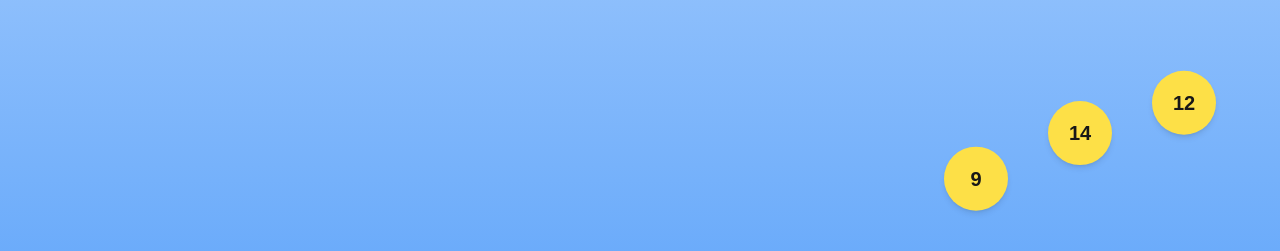
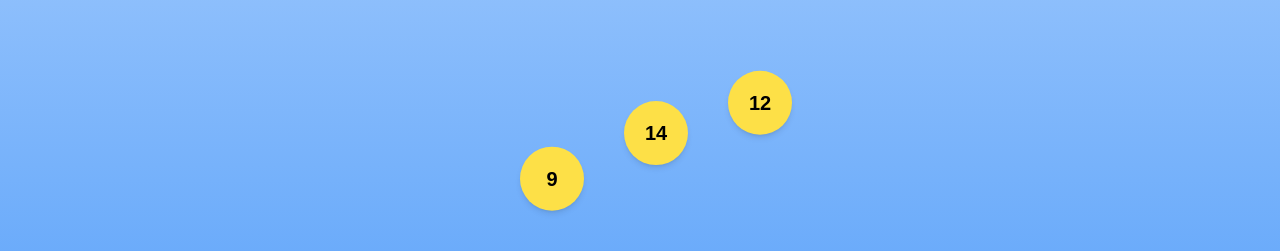
Before and after one commit to deifos/v0-test, a Next.js app: page /game1 in a window 1280 px wide. Shown: the part 386-637 px from the top of the page. Built offline with nearby package versions, Linux system fonts and the light colour scheme; no server answers.

Commit message:
fixed white font and alignment

```diff
--- a/components/BubbleMathGame.tsx
+++ b/components/BubbleMathGame.tsx
@@ -126,11 +126,11 @@ export default function BubbleMathGame() {
             {question.question} = ?
           </div>
           <div className="relative w-full h-48 sm:h-64 flex justify-center items-center">
-            <div className="relative w-full" style={{ maxWidth: "400px" }}>
+            <div className="relative w-full" style={{ maxWidth: "100%" }}>
               {answers.map((answer, index) => (
                 <motion.button
                   key={`${resetKey}-${index}`}
-                  className="absolute w-12 h-12 sm:w-16 sm:h-16 rounded-full bg-yellow-300 flex items-center justify-center text-lg sm:text-xl font-bold shadow-md hover:bg-yellow-400 focus:outline-none"
+                  className="absolute w-12 h-12 sm:w-16 sm:h-16 rounded-full bg-yellow-300 flex items-center justify-center text-lg sm:text-xl font-bold text-black shadow-md hover:bg-yellow-400 focus:outline-none"
                   initial={{ y: -50 }}
                   animate={{ y: 200 }}
                   onAnimationComplete={() => {}}
```
